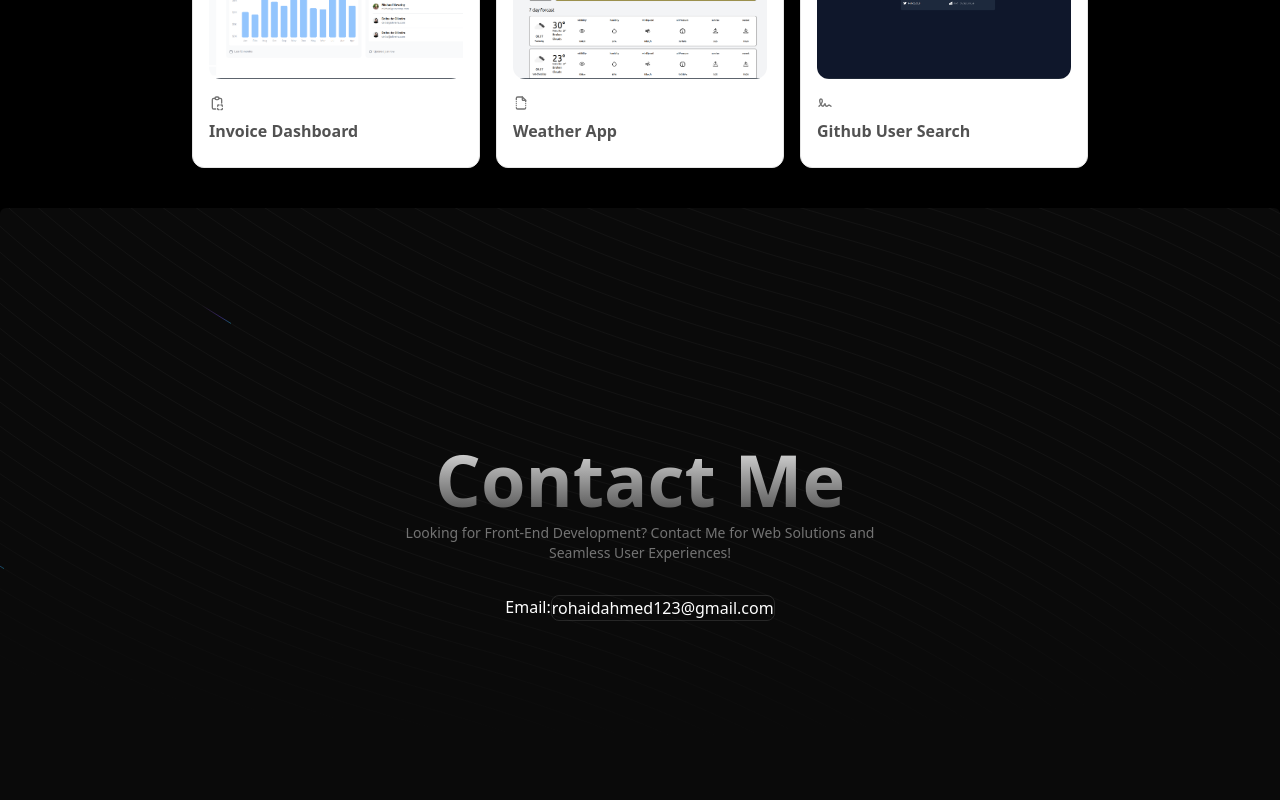
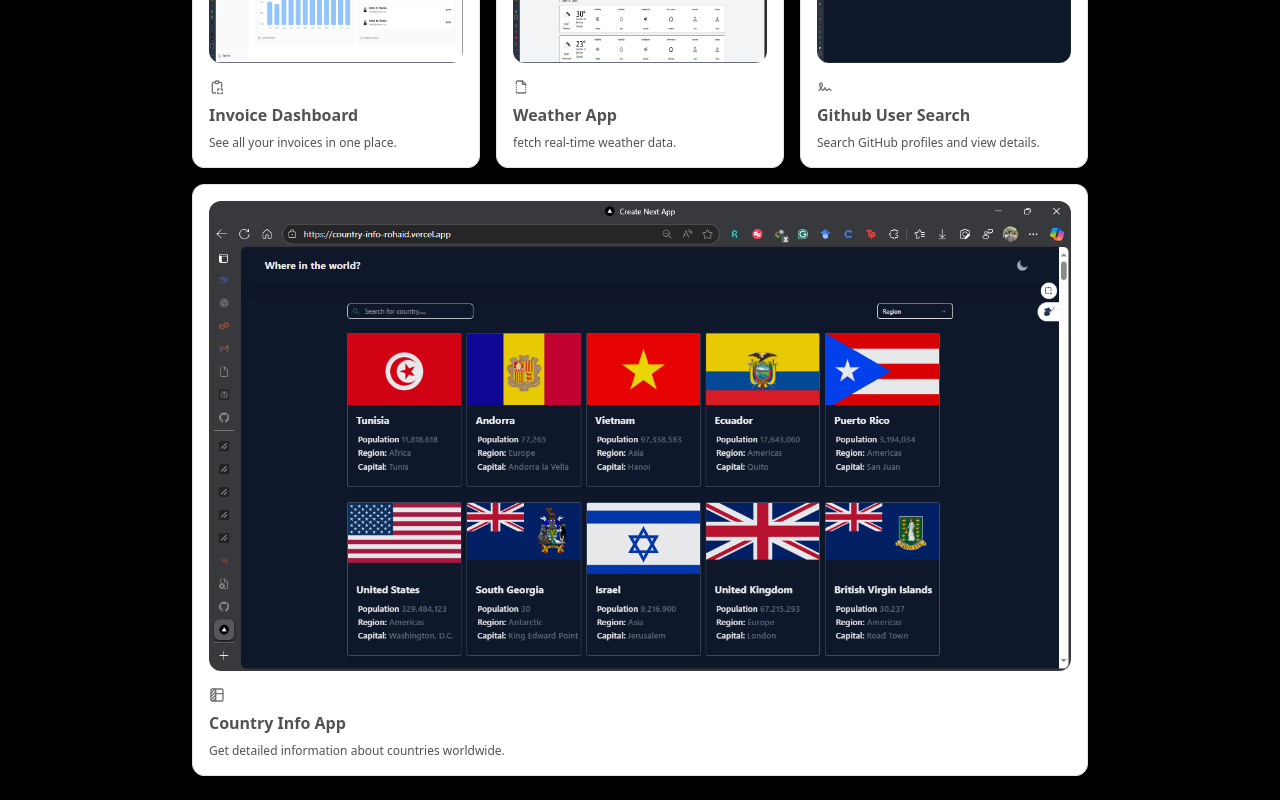
Before and after one commit to RohaidAhmed/rohaid-portfolio, a Next.js app: page / in a window 1280 px wide. Shown: the part 1800-2600 px from the top of the page. Built offline with nearby package versions, Linux system fonts and the light colour scheme.

Commit message:
new project added

```diff
--- a/src/app/(home)/components/BentoGridDemo.tsx
+++ b/src/app/(home)/components/BentoGridDemo.tsx
@@ -4,6 +4,7 @@
   IconClipboardCopy,
   IconFileBroken,
   IconSignature,
+  IconTableColumn,
 } from "@tabler/icons-react";
 import Link from "next/link";
 import Image from "next/image";
@@ -21,8 +22,8 @@
             description={item.description}
             header={item.header}
             icon={item.icon}
-            className={i === 3 || i === 6 ? "md:col-span-2" : ""} />
-
+            className={i === 3 || i === 6 ? "md:col-span-3 md:row-span-2" : ""}
+          />
         ))}
       </BentoGrid>
     </div>
@@ -37,9 +38,9 @@
       className="flex flex-1 w-full h-full min-h-[6rem] rounded-xl overflow-hidden"
     >
       <Image
-        className="h-full w-full object-cover"
-        width={500}
-        height={500}
+        className="h-full w-full object-fill hover:scale-105 transition-transform"
+        width={1000}
+        height={1000}
         src={src ?? ""}
         alt="project-img"
       />
@@ -49,7 +50,7 @@
 const items = [
   {
     title: "Invoice Dashboard",
-    description: "",
+    description: "See all your invoices in one place.",
     src: "/best-projects/invoice-dashboard.png",
     href: "https://invoice-dashboard-rohaid.vercel.app/",
     header: <ItemImage src={"/best-projects/invoice-dashboard.png"} href={"https://invoice-dashboard-rohaid.vercel.app/"} />,
@@ -58,7 +59,7 @@
   },
   {
     title: "Weather App",
-    description: "",
+    description: "fetch real-time weather data.",
     src: "/best-projects/weather-app.png",
     href: "https://forcast-weather.vercel.app/",
     header: <ItemImage src={"/best-projects/weather-app.png"} href={"https://forcast-weather.vercel.app/"} />,
@@ -66,33 +67,33 @@
   },
   {
     title: "Github User Search",
-    description: "",
+    description: "Search GitHub profiles and view details.",
     header: <ItemImage src={"/best-projects/github-user-search.png"} href={"https://github-user-serach-rohaid.vercel.app/"} />,
     icon: <IconSignature className="h-4 w-4 text-neutral-500" />,
   },
-  // {
-  //   title: "The Power of Communication",
-  //   description:
-  //     "Understand the impact of effective communication in our lives.",
-  //   header: <ItemImage />,
-  //   icon: <IconTableColumn className="h-4 w-4 text-neutral-500" />,
-  // },
+  {
+    title: "Country Info App",
+    description:
+      "Get detailed information about countries worldwide.",
+    header: <ItemImage src={"/best-projects/country-info.PNG"} href={"https://country-info-rohaid.vercel.app/"} />,
+    icon: <IconTableColumn className="h-4 w-4 text-neutral-500" />,
+  },
   // {
   //   title: "The Pursuit of Knowledge",
   //   description: "Join the quest for understanding and enlightenment.",
-  //   header: <ItemImage />,
+  //   header: <ItemImage src={""} href={""} />,
   //   icon: <IconArrowWaveRightUp className="h-4 w-4 text-neutral-500" />,
   // },
   // {
   //   title: "The Joy of Creation",
   //   description: "Experience the thrill of bringing ideas to life.",
-  //   header: <ItemImage />,
+  //   header: <ItemImage src={""} href={""} />,
   //   icon: <IconBoxAlignTopLeft className="h-4 w-4 text-neutral-500" />,
   // },
   // {
   //   title: "The Spirit of Adventure",
   //   description: "Embark on exciting journeys and thrilling discoveries.",
-  //   header: <ItemImage />,
+  //   header: <ItemImage src={""} href={""} />,
   //   icon: <IconBoxAlignRightFilled className="h-4 w-4 text-neutral-500" />,
   // },
 ];
--- a/src/app/(home)/components/TabsDemo.tsx
+++ b/src/app/(home)/components/TabsDemo.tsx
@@ -36,16 +36,16 @@
                 </div>
             ),
         },
-        // {
-        //     title: "Content",
-        //     value: "content",
-        //     content: (
-        //         <div className="w-full overflow-hidden relative h-full rounded-2xl p-10 text-xl md:text-4xl font-bold text-white bg-gradient-to-br from-purple-700 to-violet-900">
-        //             <p>Content tab</p>
-        //             <ImageContainer src={""} href={""} />
-        //         </div>
-        //     ),
-        // },
+        {
+            title: "Country Info App",
+            value: "country-info",
+            content: (
+                <div className="w-full overflow-hidden relative h-full rounded-2xl p-10 text-xl md:text-4xl font-bold text-white bg-gradient-to-br from-purple-700 to-violet-900">
+                    <p>Country Info App</p>
+                    <ImageContainer src={"/best-projects/country-info.PNG"} href={"https://country-info-rohaid.vercel.app/"} />
+                </div>
+            ),
+        },
         // {
         //     title: "Random",
         //     value: "random",
```
Also changed, not shown: public/best-projects/country-info.PNG (added), 1 other file (tests, documents, lock files or other folders).
